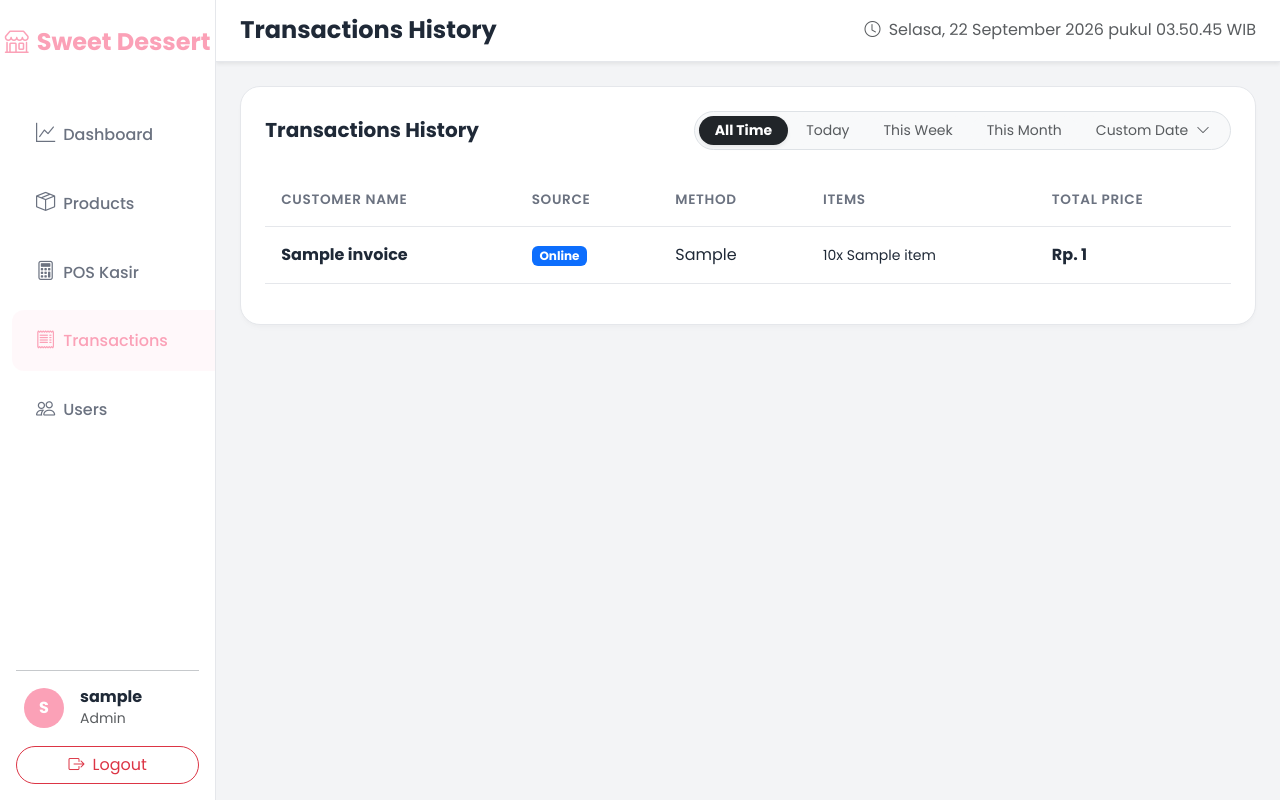
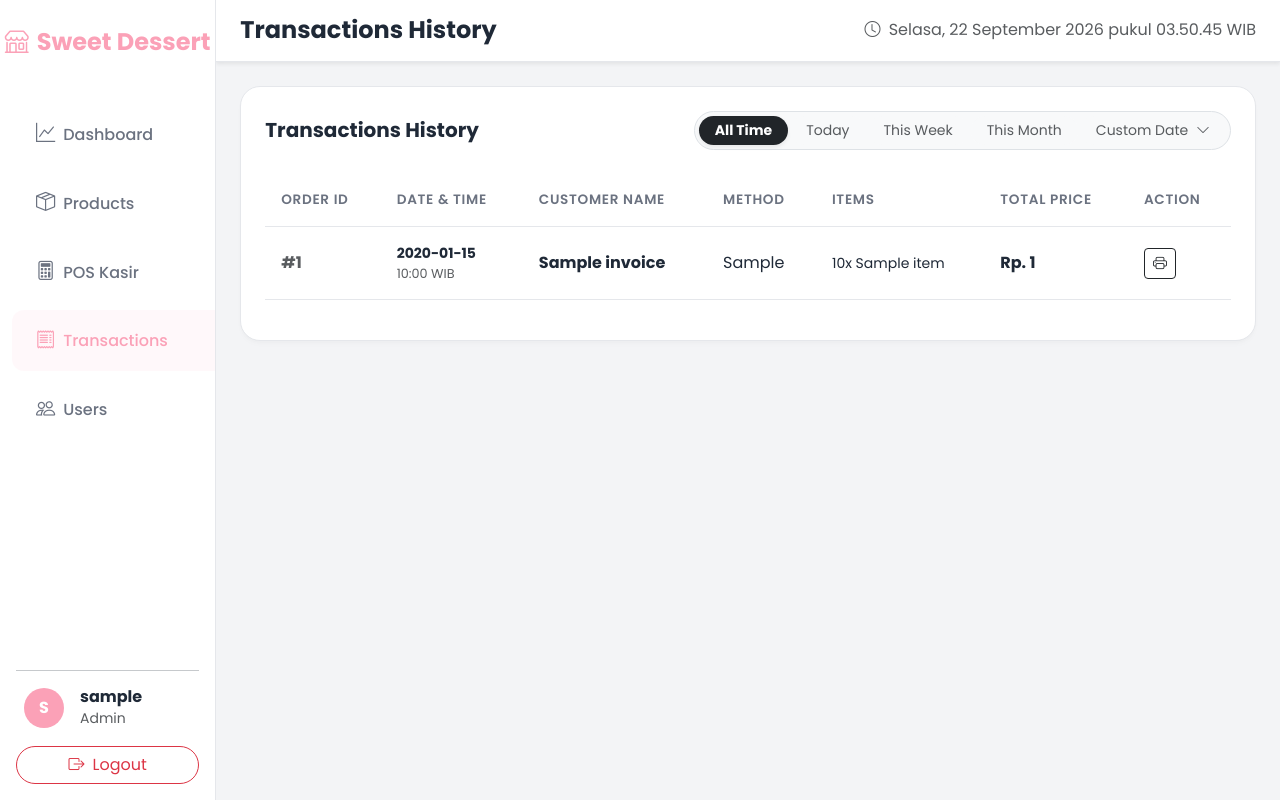
Before and after one commit to hadimughny7/SweetDessertWeb, a Flask app: page /admin/invoices in a window 1280 px wide. Run offline with Flask 3, Linux system fonts and the light colour scheme; the visitor is signed in with stand-in values (Sample User, id 1); a database or web service that is not in the repository returns one stand-in record (values such as "Sample title").

Commit message:
feat: enhance invoice table with print receipt and remove source dashboard

```diff
--- a/templates/admin_invoices.html
+++ b/templates/admin_invoices.html
@@ -42,24 +42,24 @@
         <table class="table table-hover align-middle">
             <thead>
                 <tr>
+                    <th>Order ID</th>
+                    <th>Date & Time</th>
                     <th>Customer Name</th>
-                    <th>Source</th>
                     <th>Method</th>
                     <th>Items</th>
                     <th>Total Price</th>
+                    <th>Action</th>
                 </tr>
             </thead>
             <tbody>
                 {% for invoice in invoices %}
                 <tr>
-                    <td class="fw-bold">{{ invoice.name }}</td>
+                    <td><span class="text-muted fw-bold">#{{ invoice._id | string | truncate(8, True, '') | upper }}</span></td>
                     <td>
-                        {% if invoice.source == 'POS' %}
-                            <span class="badge bg-success">POS</span>
-                        {% else %}
-                            <span class="badge bg-primary">Online</span>
-                        {% endif %}
+                        <div class="small fw-bold">{{ invoice.created_at.strftime('%Y-%m-%d') if invoice.created_at else '-' }}</div>
+                        <div class="text-muted" style="font-size: 0.8rem;">{{ invoice.created_at.strftime('%H:%M') if invoice.created_at else '-' }} WIB</div>
                     </td>
+                    <td class="fw-bold">{{ invoice.name | default('Guest') }}</td>
                     <td>{{ invoice.payment_method }}</td>
                     <td>
                         <ul class="list-unstyled m-0 small">
@@ -69,6 +69,32 @@
                         </ul>
                     </td>
                     <td class="text-primary-pink fw-bold">Rp. {{ "{:,}".format(invoice.total_price|int) }}</td>
+                    <td>
+                        <script type="application/json" id="invoice-data-{{ invoice._id }}">
+                            {
+                                "id": "{{ invoice._id | string | truncate(8, True, '') | upper }}",
+                                "date": "{{ invoice.created_at.strftime('%Y-%m-%d %H:%M') if invoice.created_at else '-' }} WIB",
+                                "customer_name": "{{ invoice.name | default('Guest') }}",
+                                "payment_method": "{{ invoice.payment_method }}",
+                                "total_price": {{ invoice.total_price }},
+                                "cash_received": {{ invoice.cash_received | default(0) }},
+                                "change": {{ invoice.change | default(0) }},
+                                "order_details": [
+                                    {% for item in invoice.order_details %}
+                                    {
+                                        "product_name": "{{ item.product_name }}",
+                                        "quantity": {{ item.quantity }},
+                                        "price": {{ item.price }},
+                                        "subtotal_price": {{ item.subtotal_price }}
+                                    }{% if not loop.last %},{% endif %}
+                                    {% endfor %}
+                                ]
+                            }
+                        </script>
+                        <button class="btn btn-sm btn-outline-dark" onclick="printReceipt('{{ invoice._id }}')" title="Cetak Struk">
+                            <i class="bi bi-printer"></i>
+                        </button>
+                    </td>
                 </tr>
                 {% endfor %}
             </tbody>
@@ -76,3 +102,47 @@
     </div>
 </div>
 {% endblock %}
+
+{% block extra_js %}
+<script>
+    function printReceipt(invoiceId) {
+        const scriptData = document.getElementById(`invoice-data-${invoiceId}`).textContent;
+        const invoice = JSON.parse(scriptData);
+
+        let html = `
+            <html><head><title>Receipt</title>
+            <style>body{font-family:monospace;width:300px;margin:auto;} .c{text-align:center;} .b{font-weight:bold;} .l{border-bottom:1px dashed #000;margin:10px 0;} table{width:100%;} .r{text-align:right;}</style>
+            </head><body>
+            <div class="c b">SWEET DESSERT CAFE</div>
+            <div class="c">Jl. Raya Cidahu, Sukabumi</div>
+            <div class="l"></div>
+            <div>Date: ${invoice.date}</div>
+            <div>Order ID: #${invoice.id}</div>
+            <div>Customer: ${invoice.customer_name}</div>
+            <div class="l"></div><table>`;
+
+        invoice.order_details.forEach(i => {
+            html += `<tr><td colspan="2">${i.product_name}</td></tr>
+                     <tr><td>${i.quantity} x Rp${i.price}</td><td class="r">Rp${i.subtotal_price}</td></tr>`;
+        });
+
+        html += `</table><div class="l"></div><table>
+                <tr class="b"><td>TOTAL</td><td class="r">Rp${invoice.total_price}</td></tr>`;
+
+        if (invoice.payment_method === 'Cash') {
+            html += `<tr><td>CASH</td><td class="r">Rp${invoice.cash_received}</td></tr>
+                     <tr><td>CHANGE</td><td class="r">Rp${invoice.change}</td></tr>`;
+        } else {
+            html += `<tr><td>PAYMENT</td><td class="r">${invoice.payment_method}</td></tr>`;
+        }
+
+        html += `</table><div class="l"></div><div class="c">Thank you!</div></body></html>`;
+
+        const win = window.open('', '_blank', 'width=400,height=600');
+        win.document.write(html);
+        win.document.close();
+        win.focus();
+        setTimeout(() => { win.print(); win.close(); }, 500);
+    }
+</script>
+{% endblock %}
```
Also changed, not shown: templates/admin_dashboard.html (+0 -26 lines).
